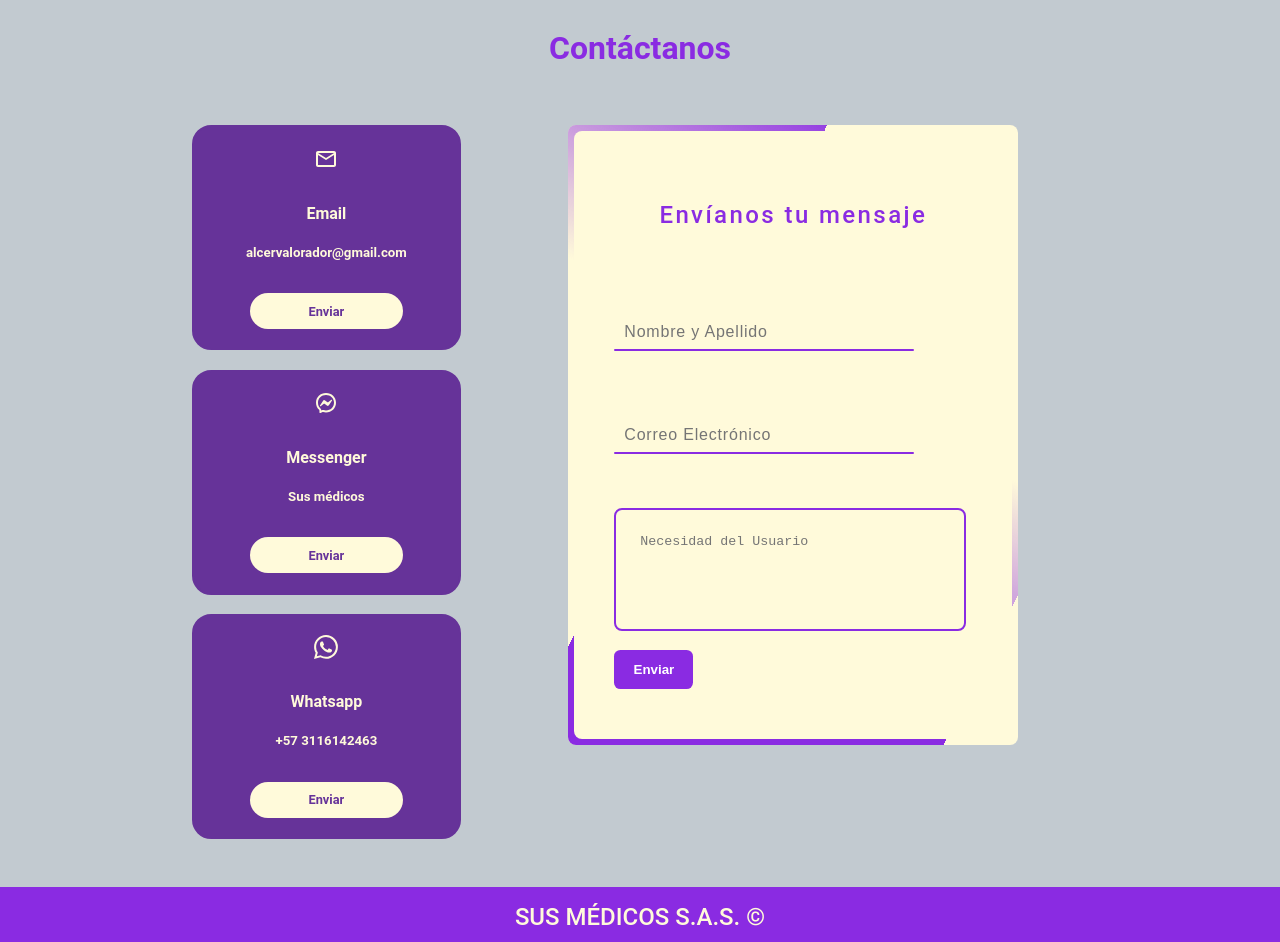
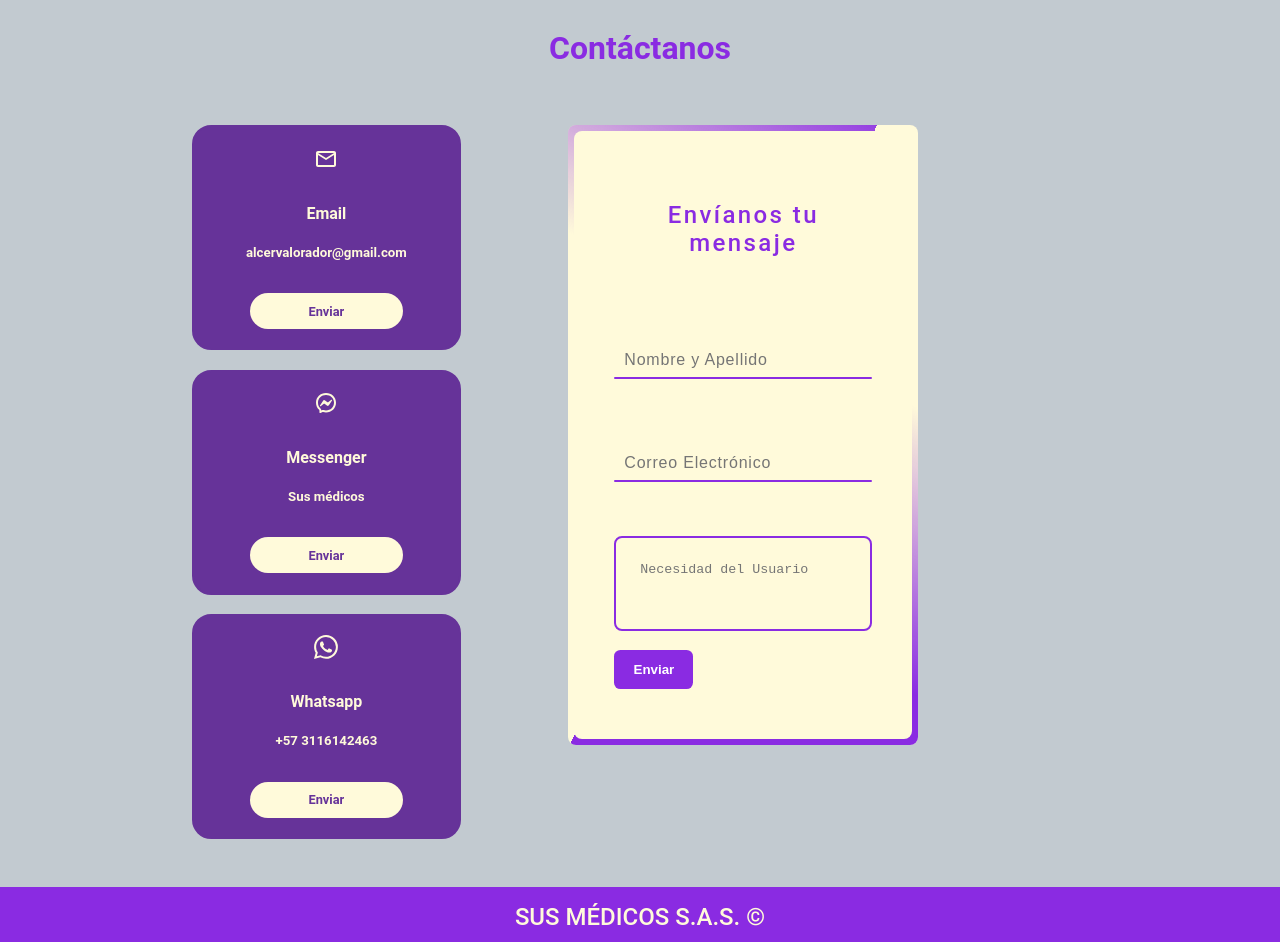
Before and after one commit to tonnyquintero/vidas-page, a React (Create React App) app: page / in a window 1280 px wide. Shown: the part 3340-4282 px from the top of the page. Built offline with nearby package versions, Linux system fonts and the light colour scheme.

Commit message:
fixing animation contact2

```diff
--- a/src/styles/Contact.module.css
+++ b/src/styles/Contact.module.css
@@ -102,7 +102,7 @@
 }
 
 input, textarea {
-    width: 100%;
+
     padding: 1.5rem;
     border-radius: 0.5rem;
     background: transparent;
@@ -181,7 +181,7 @@ input, textarea {
 
     .box2 {
         position: relative;
-        width: 450px;
+        width: 350px;
         height: 620px;
         background: #FFFADA;
         border-radius: 8px;
@@ -265,7 +265,7 @@ input, textarea {
 
     .inputBox {
         position: relative;
-        width: 300px;
+
         margin-top: 35px;
     }
     .inputBox input {
```
